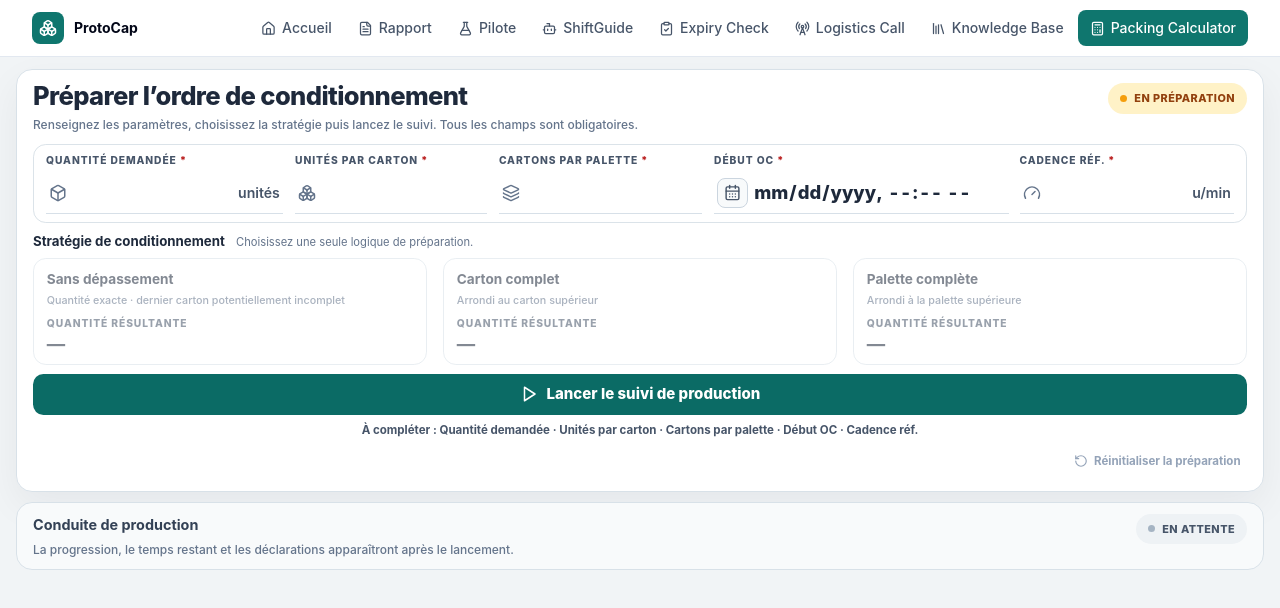
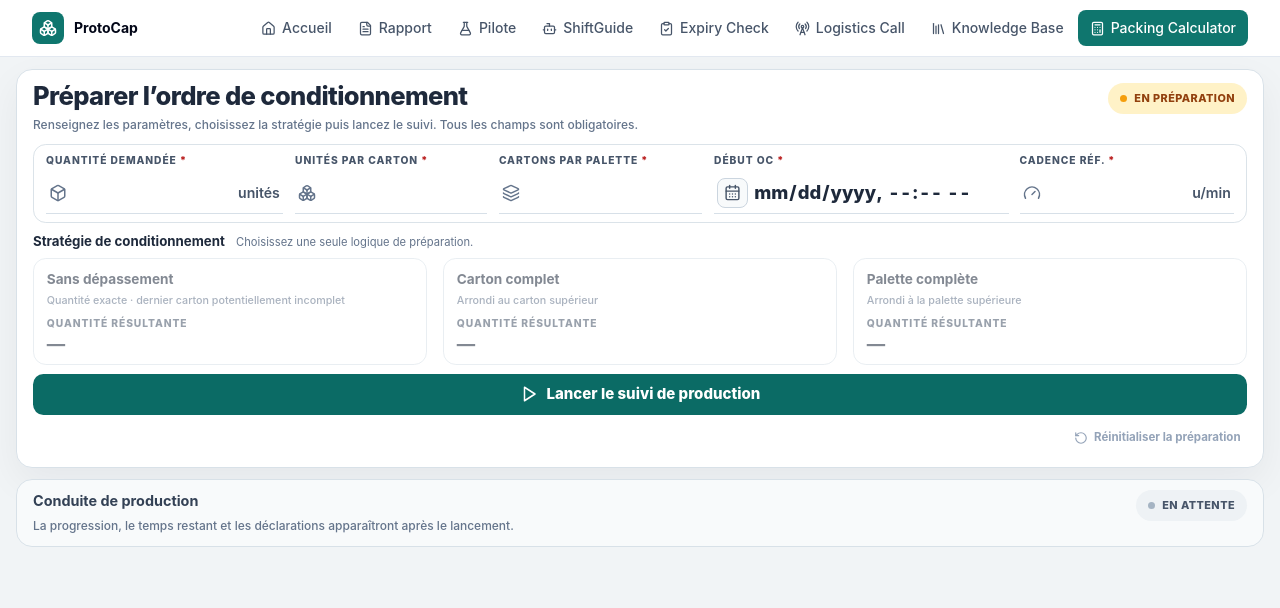
Before and after one commit to AmineAKIK/protocap, a React (Vite) app: page /packing-calculator in a window 1280 px wide. Shown: the top 608 px of the page. Built offline with nearby package versions, Linux system fonts and the light colour scheme.

Commit message:
fix(packing): validate preparation on launch attempt

```diff
--- a/src/pages/PackingCalculatorPage.tsx
+++ b/src/pages/PackingCalculatorPage.tsx
@@ -23,6 +23,14 @@ const defaultForm: PackingPlanningFormState = {
   cartonsPerPalette: '',
   productionStartTime: '',
   referenceCadence: '',
+};
+
+const preparationFieldSelectors: Record<PackingPreparationField, string> = {
+  quantity: '#packing-quantity',
+  unitsPerCarton: '#packing-unitsPerCarton',
+  cartonsPerPalette: '#packing-cartonsPerPalette',
+  productionStartTime: '#packing-production-start',
+  referenceCadence: '#packing-referenceCadence',
 };
 
 function normalizePackingPlanningForm(form: PackingPlanningFormState): PackingPlanningFormState {
@@ -126,7 +134,7 @@ export function PackingCalculatorPage() {
     normalizePackingPlanningForm,
   );
   const [selectedPolicy, setSelectedPolicy] = useState<PackingPolicy | null>(null);
-  const [touchedFields, setTouchedFields] = useState<Partial<Record<PackingPreparationField, boolean>>>({});
+  const [validationAttempted, setValidationAttempted] = useState(false);
   const [showResetConfirm, setShowResetConfirm] = useState(false);
   const [showDegradedLaunchConfirm, setShowDegradedLaunchConfirm] = useState(false);
   const [showModifyConfirm, setShowModifyConfirm] = useState(false);
@@ -165,12 +173,13 @@ export function PackingCalculatorPage() {
 
   const fieldErrors = useMemo(() => {
     const errors: Partial<Record<PackingPreparationField, string>> = {};
+    if (!validationAttempted) return errors;
     (Object.keys(validation.fields) as PackingPreparationField[]).forEach((field) => {
       const message = validation.fields[field].message;
-      if (touchedFields[field] && message) errors[field] = message;
+      if (message) errors[field] = message;
     });
     return errors;
-  }, [touchedFields, validation.fields]);
+  }, [validationAttempted, validation.fields]);
 
   const hasPreparationData = Boolean(
     form.quantity.trim() ||
@@ -194,9 +203,8 @@ export function PackingCalculatorPage() {
     );
   }
 
-  function markFieldTouched(field: PackingPreparationField) {
+  function refreshValidationClock() {
     setValidationNow(new Date());
-    setTouchedFields((current) => ({ ...current, [field]: true }));
   }
 
   function confirmResetPreparation() {
@@ -204,7 +212,7 @@ export function PackingCalculatorPage() {
     transitionState(() => {
       setForm(defaultForm);
       setSelectedPolicy(null);
-      setTouchedFields({});
+      setValidationAttempted(false);
       setLaunchError(null);
       setValidationNow(new Date());
       focusAfterRender('#packing-quantity');
@@ -259,10 +267,23 @@ export function PackingCalculatorPage() {
   }
 
   function requestLaunch() {
+    if (isLaunching) return;
     const freshNow = new Date();
     setValidationNow(freshNow);
+    setValidationAttempted(true);
     const freshValidation = validatePackingPreparation(form, selectedPolicy, freshNow);
-    if (!freshValidation.canLaunch || isLaunching) return;
+    if (!freshValidation.canLaunch) {
+      const firstInvalidField = (Object.keys(freshValidation.fields) as PackingPreparationField[])
+        .find((field) => freshValidation.fields[field].state !== 'valid');
+      if (firstInvalidField) {
+        focusAfterRender(preparationFieldSelectors[firstInvalidField]);
+      } else if (!freshValidation.input || freshValidation.combinationInvalid) {
+        focusAfterRender('#packing-quantity');
+      } else if (!selectedPolicy) {
+        focusAfterRender('[role="radiogroup"] [role="radio"]:not(:disabled)');
+      }
+      return;
+    }
     if (persistenceDegraded || probePersistence() === 'degraded') {
       setShowDegradedLaunchConfirm(true);
       return;
@@ -288,7 +309,7 @@ export function PackingCalculatorPage() {
 
   function finishModifyPreparation(policy: PackingPolicy) {
     setSelectedPolicy(policy);
-    setTouchedFields({});
+    setValidationAttempted(false);
     setLaunchError(null);
     setValidationNow(new Date());
     focusAfterRender('#packing-quantity');
@@ -388,14 +409,14 @@ export function PackingCalculatorPage() {
               calculation={calculation}
               selectedPolicy={selectedPolicy}
               fieldErrors={fieldErrors}
-              combinationInvalid={validation.combinationInvalid}
+              combinationInvalid={validationAttempted && validation.combinationInvalid}
               canLaunch={validation.canLaunch}
-              launchGuidance={validation.launchGuidance}
+              launchGuidance={validationAttempted ? validation.launchGuidance : null}
               isLaunching={isLaunching}
               hasPreparationData={hasPreparationData}
               persistenceDegraded={persistenceDegraded}
               onFieldChange={updateField}
-              onFieldBlur={markFieldTouched}
+              onFieldBlur={refreshValidationClock}
               onSelectPolicy={(policy) => {
                 setLaunchError(null);
                 setSelectedPolicy(policy);
```
